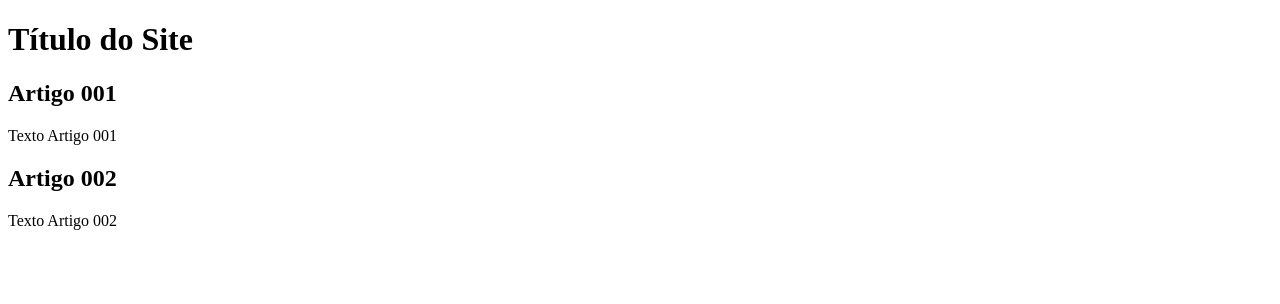
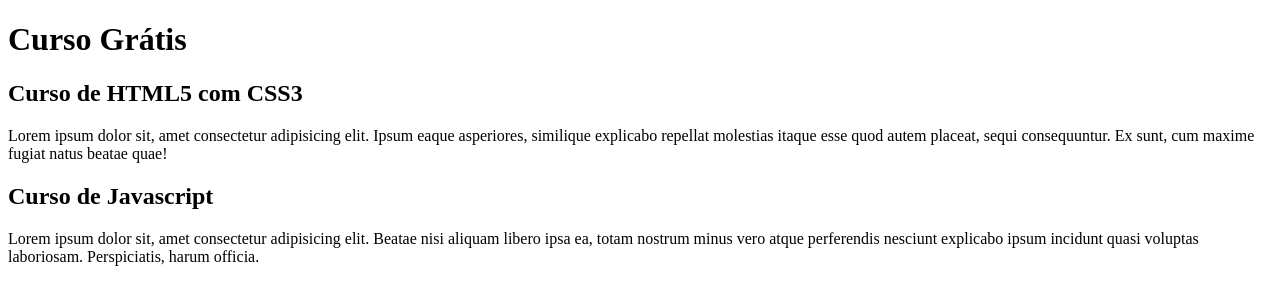
Before and after one commit to DiegoRangel86/projeto-site, a plain HTML site: page index.html in a window 1280 px wide. Drawn offline with Linux system fonts and the light colour scheme.

Commit message:
comecei a escrever o conteudo

```diff
--- a/index.html
+++ b/index.html
@@ -9,15 +9,15 @@
 <body>
     <main>
         <header>
-            <h1>Título do Site</h1>
+            <h1>Curso Grátis</h1>
         </header>
         <article>
-            <h2>Artigo 001</h2>
-            <p>Texto Artigo 001</p>
+            <h2>Curso de HTML5 com CSS3</h2>
+            <p>Lorem ipsum dolor sit, amet consectetur adipisicing elit. Ipsum eaque asperiores, similique explicabo repellat molestias itaque esse quod autem placeat, sequi consequuntur. Ex sunt, cum maxime fugiat natus beatae quae!</p>
         </article>
         <article>
-            <h2>Artigo 002</h2>
-            <p>Texto Artigo 002</p>
+            <h2>Curso de Javascript</h2>
+            <p>Lorem ipsum dolor sit, amet consectetur adipisicing elit. Beatae nisi aliquam libero ipsa ea, totam nostrum minus vero atque perferendis nesciunt explicabo ipsum incidunt quasi voluptas laboriosam. Perspiciatis, harum officia.</p>
         </article>
     </main>
 </body>
```
